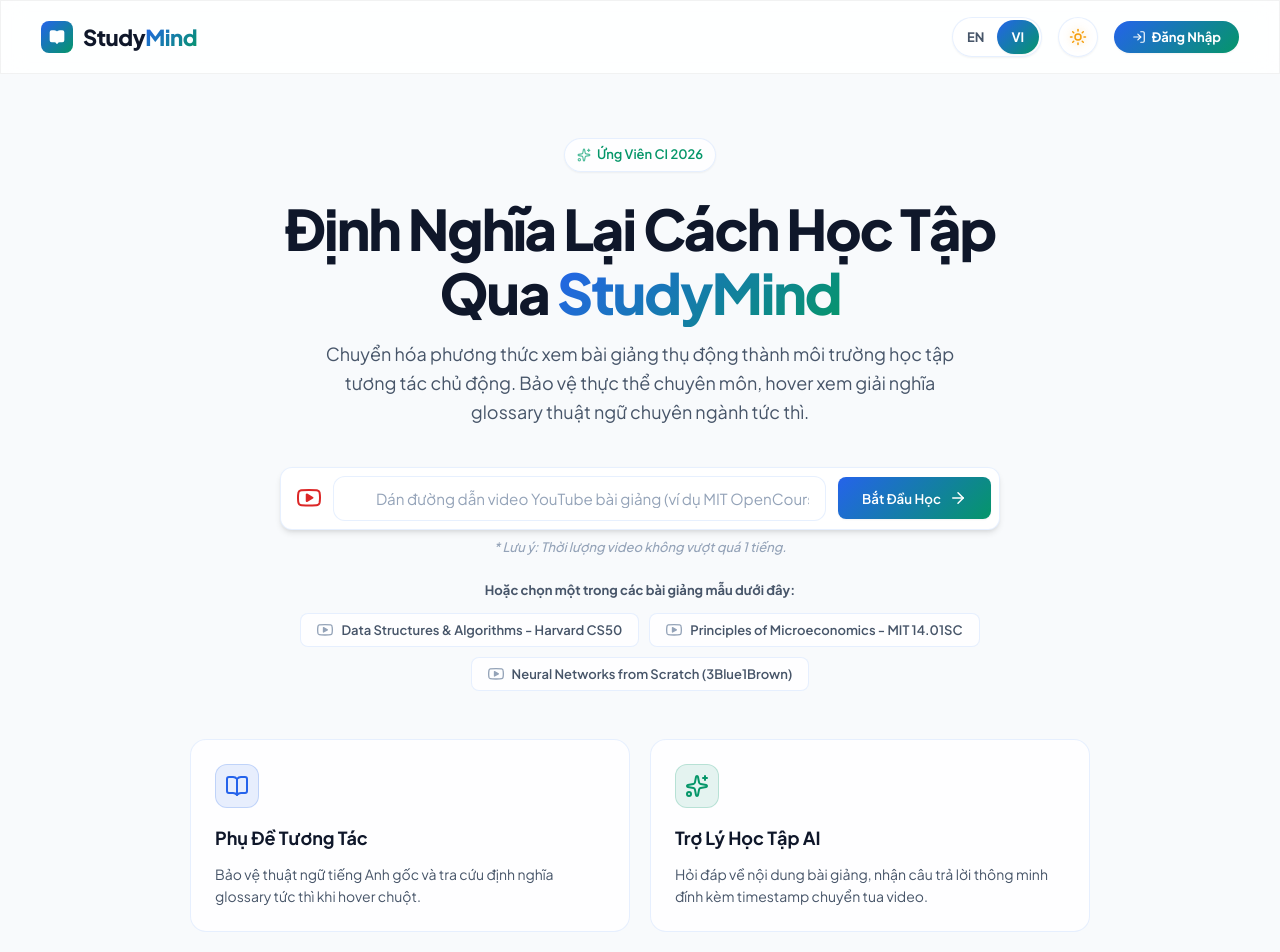
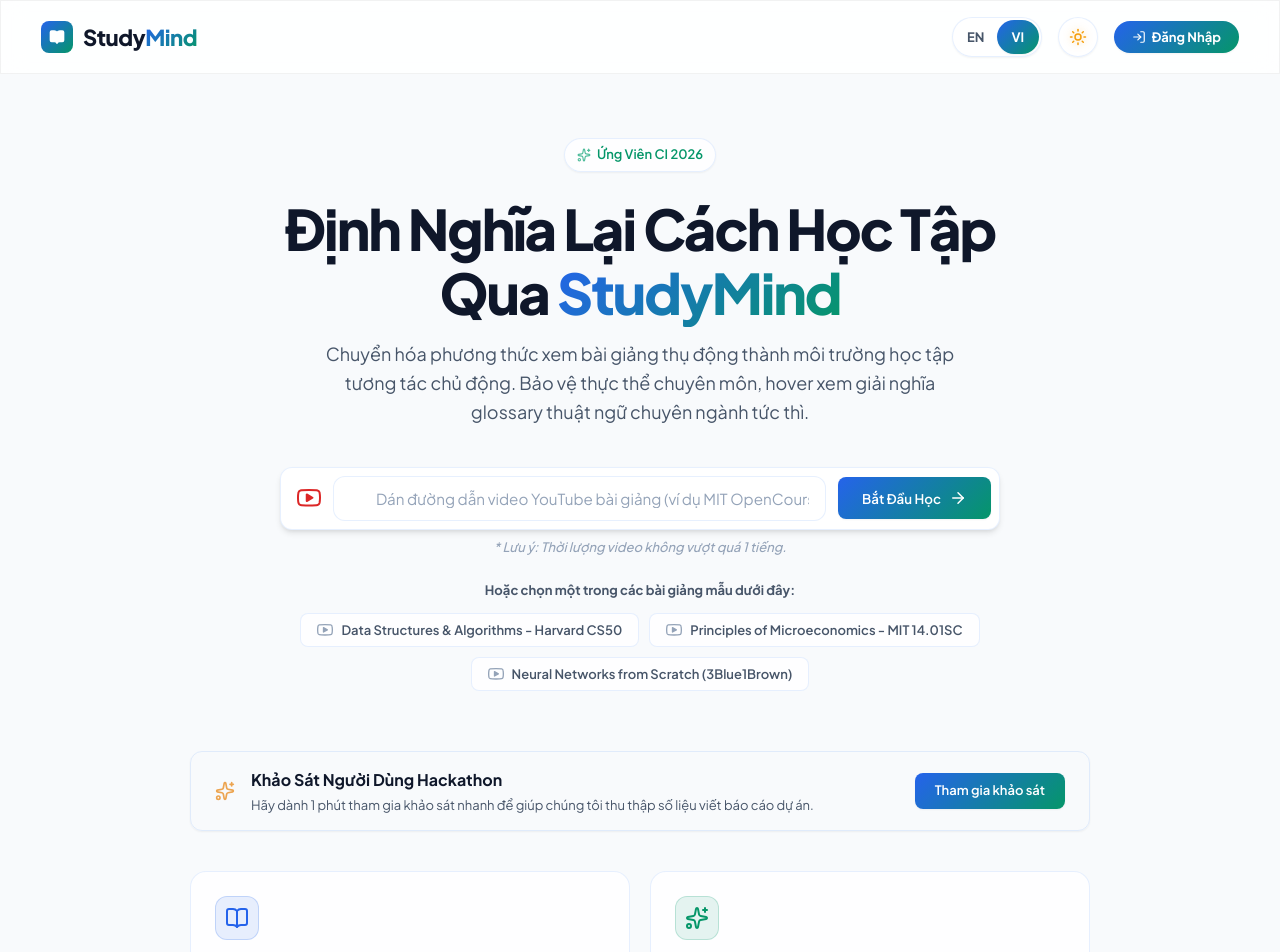
Before and after one commit to TeamToTe/Smart-AI-Study-Companion, a React (Vite) app in the folder frontend/: page / in a window 1280 px wide. Shown: the top 952 px of the page. Built offline with nearby package versions, Linux system fonts and the light colour scheme; no server answers.

Commit message:
feat: add Google Form survey feedback banner for hackathon

```diff
--- a/frontend/src/App.jsx
+++ b/frontend/src/App.jsx
@@ -630,7 +630,13 @@
 
       {/* App Footer */}
       <footer>
-        <p>{t('footerText')} &copy; 2026 | <a href="https://github.com/TeamToTe/Smart-AI-Study-Companion" target="_blank" rel="noreferrer">GitHub Repository</a></p>
+        <p>
+          {t('footerText')} &copy; 2026 |{' '}
+          <a href="https://github.com/TeamToTe/Smart-AI-Study-Companion" target="_blank" rel="noreferrer">GitHub Repository</a> |{' '}
+          <a href="https://docs.google.com/forms/d/e/1FAIpQLSccMyV6meG-NjsJYqjAls43GR9x6JmrZAAvHN-l8bc0Z0J1cA/viewform?usp=dialog" target="_blank" rel="noreferrer" className="text-gradient" style={{ fontWeight: 'bold' }}>
+            {t('feedbackSurvey')}
+          </a>
+        </p>
       </footer>
 
       {/* Custom Confirmation / Alert Modal */}
--- a/frontend/src/components/LandingPage.css
+++ b/frontend/src/components/LandingPage.css
@@ -467,3 +467,76 @@
   font-weight: 700;
   color: var(--text-secondary);
 }
+
+/* Hackathon Feedback Survey Banner */
+.survey-banner {
+  display: flex;
+  justify-content: space-between;
+  align-items: center;
+  width: 100%;
+  max-width: 900px;
+  padding: 16px 24px;
+  background: rgba(var(--color-primary-rgb), 0.05);
+  border: 1px solid var(--border-color);
+  border-radius: 12px;
+  margin-top: 12px;
+  margin-bottom: 40px;
+  gap: 20px;
+  box-shadow: var(--shadow-sm);
+  backdrop-filter: blur(8px);
+  transition: transform 0.2s ease, border-color 0.2s ease;
+}
+
+.survey-banner:hover {
+  transform: translateY(-2px);
+  border-color: var(--color-accent);
+}
+
+.survey-content {
+  display: flex;
+  align-items: center;
+  gap: 16px;
+  text-align: left;
+}
+
+.survey-icon {
+  flex-shrink: 0;
+  animation: pulseGlow 2s infinite ease-in-out;
+}
+
+.survey-text h3 {
+  font-size: 16px;
+  font-weight: 700;
+  margin: 0 0 4px 0;
+  color: var(--text-primary);
+}
+
+.survey-text p {
+  font-size: 13px;
+  color: var(--text-secondary);
+  margin: 0;
+  line-height: 1.4;
+}
+
+.survey-btn {
+  padding: 8px 20px;
+  font-size: 13px;
+  height: fit-content;
+  white-space: nowrap;
+}
+
+@media (max-width: 768px) {
+  .survey-banner {
+    flex-direction: column;
+    text-align: center;
+    align-items: center;
+    gap: 16px;
+    padding: 20px;
+  }
+
+  .survey-content {
+    flex-direction: column;
+    text-align: center;
+    gap: 10px;
+  }
+}
--- a/frontend/src/components/LandingPage.jsx
+++ b/frontend/src/components/LandingPage.jsx
@@ -194,6 +194,26 @@
         </div>
       )}
 
+      {/* Feedback Survey Banner for Hackathon */}
+      <div className="survey-banner glass">
+        <div className="survey-content">
+          <Sparkles size={20} className="survey-icon" style={{ color: 'var(--color-warning, #f59e0b)' }} />
+          <div className="survey-text">
+            <h3>{t('surveyTitle')}</h3>
+            <p>{t('surveyDesc')}</p>
+          </div>
+        </div>
+        <a
+          href="https://docs.google.com/forms/d/e/1FAIpQLSccMyV6meG-NjsJYqjAls43GR9x6JmrZAAvHN-l8bc0Z0J1cA/viewform?usp=dialog"
+          target="_blank"
+          rel="noreferrer"
+          className="btn-primary survey-btn"
+          style={{ textDecoration: 'none' }}
+        >
+          {t('surveyAction')}
+        </a>
+      </div>
+
       <div className="features-grid">
         <div className="feature-card">
           <div className="feature-icon-wrapper blue">
--- a/frontend/src/data/localization.js
+++ b/frontend/src/data/localization.js
@@ -8,6 +8,10 @@
     heroSubtitle: "Transform passive video lectures into active, context-aware learning. Keep academic terms protected in English, inspect explanations instantly on hover, and chat with your RAG tutor.",
     inputPlaceholder: "Paste a YouTube lecture URL (e.g. MIT OpenCourseWare, Harvard CS50)...",
     videoDurationHint: "Note: Video duration must not exceed 1 hour.",
+    feedbackSurvey: "Feedback Survey",
+    surveyTitle: "Help Us Improve!",
+    surveyDesc: "Please take a 1-minute survey to help us collect user data for our Hackathon report.",
+    surveyAction: "Take Survey",
     startStudying: "Start Studying",
     tryHere: "Or choose one of these sample lectures to demo:",
     tryTheseExamples: "Or choose one of these sample lectures to demo:",
@@ -68,6 +72,10 @@
     heroSubtitle: "Chuyển hóa phương thức xem bài giảng thụ động thành môi trường học tập tương tác chủ động. Bảo vệ thực thể chuyên môn, hover xem giải nghĩa glossary thuật ngữ chuyên ngành tức thì.",
     inputPlaceholder: "Dán đường dẫn video YouTube bài giảng (ví dụ MIT OpenCourseWare, Harvard CS50)...",
     videoDurationHint: "Lưu ý: Thời lượng video không vượt quá 1 tiếng.",
+    feedbackSurvey: "Khảo sát ý kiến",
+    surveyTitle: "Khảo Sát Người Dùng Hackathon",
+    surveyDesc: "Hãy dành 1 phút tham gia khảo sát nhanh để giúp chúng tôi thu thập số liệu viết báo cáo dự án.",
+    surveyAction: "Tham gia khảo sát",
     startStudying: "Bắt Đầu Học",
     tryHere: "Hoặc chọn một trong các bài giảng mẫu dưới đây:",
     tryTheseExamples: "Hoặc chọn một trong các bài giảng mẫu dưới đây:",
```
